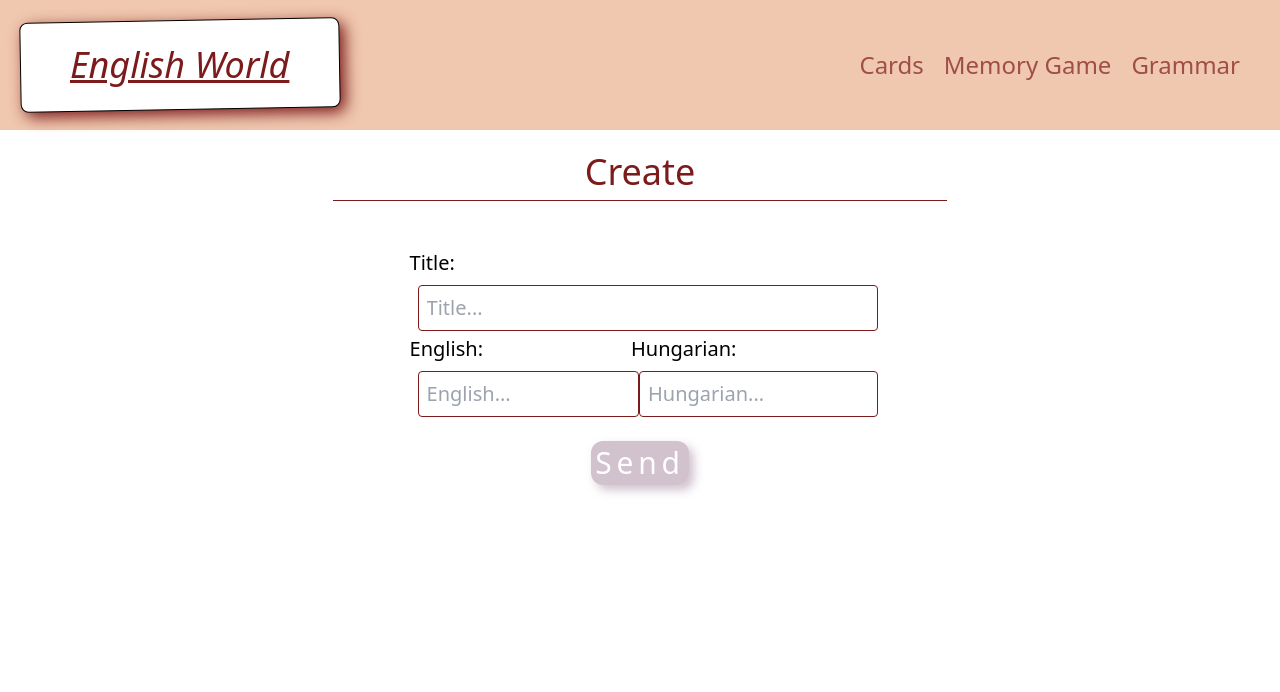
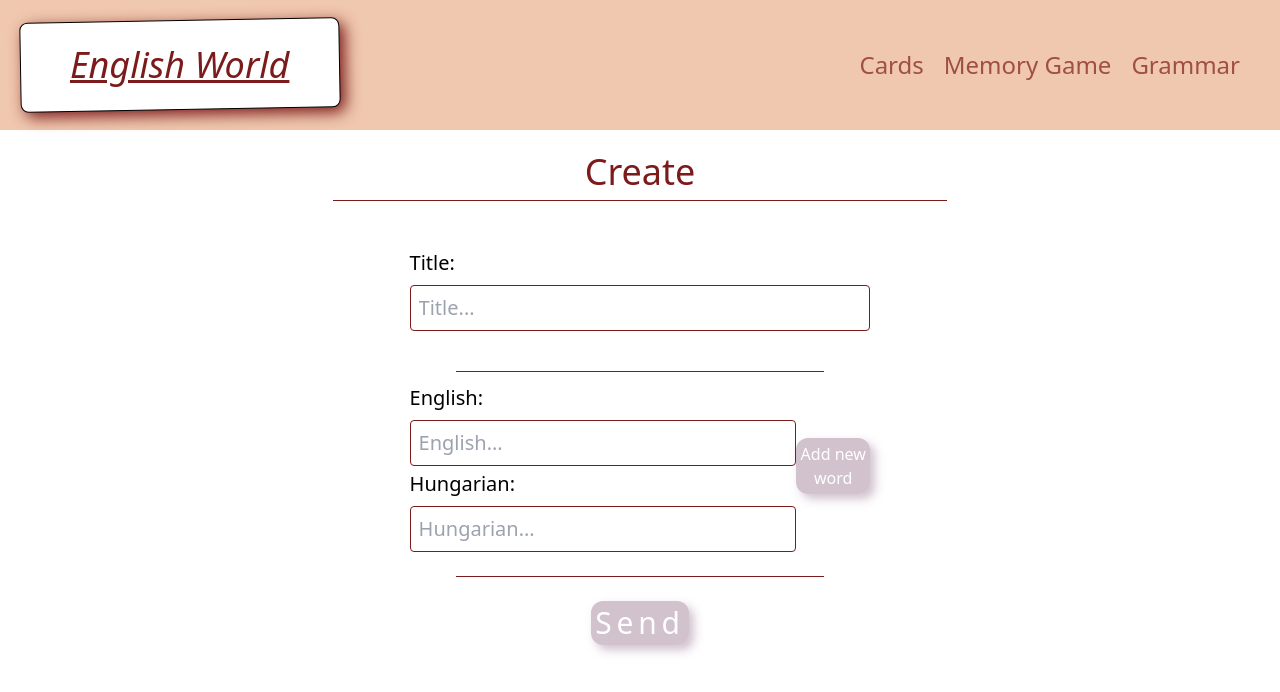
Before and after one commit to balazs21mate/English_world, a React (Create React App) app in the folder english_world_ui/: page /create in a window 1280 px wide. Shown: the top 692 px of the page. Built offline with nearby package versions, Linux system fonts and the light colour scheme; no server answers.

Commit message:
refactor create_cards folder and add add_new_word button to Form.js

```diff
--- a/english_world_ui/src/App.js
+++ b/english_world_ui/src/App.js
@@ -16,12 +16,13 @@ import {FetchProvider} from "./components/context/Fetch";
 import {CreateListProvider} from "./components/context/CreateList";
 
 function App() {
+
   return (
   <Router>
     <FetchProvider>
       <div className="App">
         <Navbar/>
-        <div className="mt-[7rem] md:mt-[8rem] lg:mt-[9rem]">
+        <div className='mt-[7rem] md:mt-[8rem] lg:mt-[9rem]'>
         <CreateListProvider>
             <Routes>
               <Route path="/" element={<Cards/>} />
--- a/english_world_ui/src/components/context/CreateList.js
+++ b/english_world_ui/src/components/context/CreateList.js
@@ -4,17 +4,12 @@ export const CreateListContext = createContext(true)
 
 export const CreateListProvider = (props) => {
     const [createList, setCreateList] = useState([]);
-    const [english, setEnglish] = useState('');
-    const [hungarian, setHungarian] = useState('')
+
 
     return (
         <CreateListContext.Provider value={{
             createList: createList,
             setCreateList: setCreateList,
-            english: english,
-            setEnglish: setEnglish,
-            hungarian: hungarian,
-            setHungarian: setHungarian
         }}>
             {props.children}
         </CreateListContext.Provider>
--- a/english_world_ui/src/components/pages/cards/Title.js
+++ b/english_world_ui/src/components/pages/cards/Title.js
@@ -2,7 +2,7 @@ import React from "react";
 
 function Title({item, set_list, set_card_item, set_value}) {
   return (
-    <div onClick={()=>{set_list(false); set_value(""); set_card_item(item)}} className='text-secondary_color p-1 text-base bg-primary cursor-pointer md:p-1 border-b border-secondary_color'>
+    <div onClick={()=>{set_list(false); set_value(""); set_card_item(item)}} className='text-secondary_color p-1 text-base bg-white cursor-pointer md:p-1 border-b border-secondary_color'>
         {item.title}
     </div>
   );
--- a/english_world_ui/src/components/pages/create_cards/Form.js
+++ b/english_world_ui/src/components/pages/create_cards/Form.js
@@ -1,13 +1,17 @@
 import React, {useContext, useEffect, useState} from "react";
 
 import {CreateListContext} from '../../context/CreateList';
-import InputWords from "./InputWords";
+
+import {PlusIcon} from '@heroicons/react/solid'
 
 function Form() {
 
     const [title, setTitle] = useState('');
+    const [english, setEnglish] = useState('');
+    const [hungarian, setHungarian] = useState('');
+    const [error, setError] = useState(false);
 
-    const {createList, setCreateList, english, hungarian} = useContext(CreateListContext);
+    const {createList, setCreateList} = useContext(CreateListContext);
 
     useEffect(()=>{
         JSON.parse(localStorage.getItem('Items'))&&setCreateList(JSON.parse(localStorage.getItem('Items')));
@@ -17,10 +21,18 @@ function Form() {
         createList?.length !== 0&&localStorage.setItem('Items', JSON.stringify(createList));
     }, [createList])
 
+    const handleInput = (setItem)=>(event) => {
+        setItem(event.target.value);
+    }
+
     const handleTitle = (e) => setTitle(e.target.value);
 
     const handleForm = () =>{
-        if (createList.length > 0 && title.length > 0 && english.length > 0 && hungarian.length > 0) {
+        setEnglish('');
+        setHungarian('');
+
+        if (title.length > 0 && english.length > 0 && hungarian.length > 0) {
+            if (createList.length > 0) {
                 const filteredList = createList.filter(item => item.title === title)
                 if (filteredList.length > 0) {
                     filteredList[0].list.push({english: english,hungarian: hungarian})
@@ -32,23 +44,37 @@ function Form() {
                     }
                     setCreateList(list =>[...list, Item]);
                 }
-        } else if (title.length > 0 && english.length > 0 && hungarian.length > 0){
-            const Item = {
-                list: [{english: english,hungarian: hungarian}],
-                title: title
             }
-            setCreateList(list =>[...list, Item]);
+        } else {
+            setError(true);
+            setTimeout(() => {
+                setError(false);
+            }, 3000);
         }
     }
 
     return (
-        <form className="flex flex-col md:w-[60%] mx-auto">
+        <div className="flex flex-col md:w-[60%] mx-auto">
+            <p className={`${error?'block':'hidden'} bg-red-600 text-white rounded self-center px-1`}>Please, fill in all fields!</p>
             <label className="text-xl">Title:
-                <input type='text' className="w-full ml-2 mt-2 border outline-none border-secondary_color rounded p-2" placeholder="Title..." onChange={handleTitle} value={title}/>
+                <input type='text' className="w-full  mt-2 border outline-none border-secondary_color rounded p-2" placeholder="Title..." onChange={handleTitle} value={title}/>
             </label>
-            <InputWords />
-            <button type="submit" className="text-center max-w-[25rem] mt-6 mx-auto p-1 text-3xl bg-button text-white border-none rounded-xl shadow-button cursor-pointer outline-none mb-8 tracking-[0.3rem]" onClick={handleForm}>Send</button>
-        </form>
+            <hr className='w-[80%] mt-10 mb-2 border-b-solid self-center border-secondary_color'></hr>
+            <div className="flex flex-col md:flex-row justify-between items-center">
+                <div className="flex flex-col">
+                    <label className="text-xl mt-1">English:
+                        <input type='text' className="w-full outline-none mt-2 border border-secondary_color rounded p-2" placeholder="English..." onChange={handleInput(setEnglish)} value={english}/>
+                    </label>
+                    <label className="text-xl mt-1">Hungarian:
+                        <input type='text' className="w-full outline-none mt-2 border border-secondary_color rounded p-2" placeholder="Hungarian..." onChange={handleInput(setHungarian)} value={hungarian}/>
+                    </label>
+                </div>
+                <button type="button" className={`hidden lg:block text-center w-20 p-1 bg-button text-white border-none rounded-xl shadow-button outline-none`} onClick={handleForm}>Add new word</button>
+                <button type="button" className={`lg:hidden text-center w-12 mt-2 p-1 bg-button text-white border-none rounded-xl shadow-button outline-none`} onClick={handleForm}><PlusIcon /></button>
+            </div>
+            <hr className='w-[80%] mt-6 border-b-solid self-center border-secondary_color'></hr>
+            <button type="button" className="text-center max-w-[25rem] mt-6 mx-auto p-1 text-3xl bg-button text-white border-none rounded-xl shadow-button outline-none mb-8 tracking-[0.3rem]" onClick={()=>{setTitle('');handleForm()}}>Send</button>
+        </div>
     );
 }
 
--- a/english_world_ui/src/components/pages/create_cards/InputWords.js
+++ /dev/null
@@ -1,26 +0,0 @@
-import React, {useContext} from "react";
-
-import {CreateListContext} from '../../context/CreateList';
-
-function InputWords(){
-    const {english, hungarian, setEnglish, setHungarian} = useContext(CreateListContext)
-
-    const handleInput = (setItem)=>(event) => {
-        setItem(event.target.value);
-    }
-
-    return(
-        <>
-            <div className="flex">
-                <label className="text-xl mt-1">English:
-                    <input type='text' className="w-full outline-none ml-2 mt-2 border border-secondary_color rounded p-2" placeholder="English..." onChange={handleInput(setEnglish)} value={english}/>
-                </label>
-                <label className="text-xl mt-1">Hungarian:
-                    <input type='text' className="w-full outline-none ml-2 mt-2 border border-secondary_color rounded p-2" placeholder="Hungarian..." onChange={handleInput(setHungarian)} value={hungarian}/>
-                </label>
-            </div>
-        </>
-    )
-}
-
-export default InputWords;
```
Lines whose indentation alone changed are shown as unchanged.
